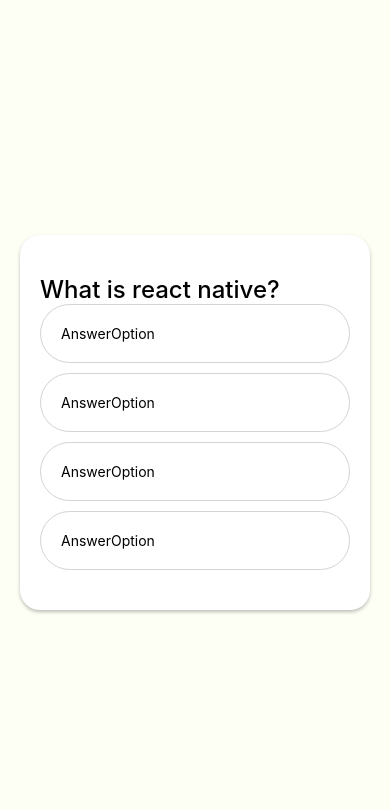
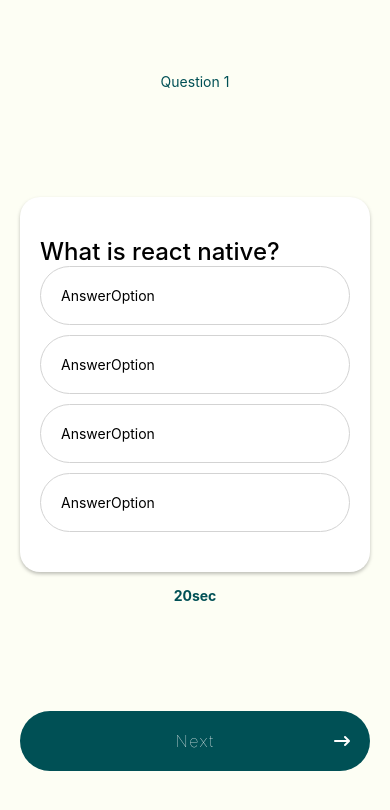
Before and after one commit to kislay-gupta/Quiz-react-native, a React Native app: screen / in a window 390 px wide. Shown: the top 810 px of the page. Built offline with nearby package versions, Linux system fonts and the light colour scheme.

Commit message:
feat: quiz ui completed

```diff
--- a/src/app/QuizScreen.tsx
+++ b/src/app/QuizScreen.tsx
@@ -1,20 +1,86 @@
-import { Text, View } from "react-native";
+import {
+  Text,
+  View,
+  StyleSheet,
+  SafeAreaView,
+  Button,
+  Pressable,
+} from "react-native";
 import React from "react";
 import QuestionCard from "../components/QuestionCard";
+import FontAwesome6 from "@expo/vector-icons/FontAwesome6";
 
 const QuizScreen = () => {
   return (
-    <View
-      style={{
-        backgroundColor: "#fdfef4",
-        flex: 1,
-        justifyContent: "center",
-        padding: 20,
-      }}
-    >
-      <QuestionCard />
-    </View>
+    <SafeAreaView style={styles.page}>
+      <View style={styles.container}>
+        {/* header */}
+        <View>
+          <Text style={styles.title}>Question 1</Text>
+        </View>
+        {/* body */}
+        <View>
+          <QuestionCard />
+          <Text style={styles.time}>20sec</Text>
+        </View>
+        {/* footer */}
+        <Pressable
+          onPress={() => {
+            console.warn("Pressed");
+          }}
+          style={styles.button}
+          onLongPress={() => {
+            console.warn("Press long");
+          }}
+        >
+          <Text style={styles.buttonText}>Next</Text>
+          <FontAwesome6
+            name="arrow-right-long"
+            size={16}
+            color="white"
+            style={styles.buttonIcon}
+          />
+        </Pressable>
+      </View>
+    </SafeAreaView>
   );
 };
 
 export default QuizScreen;
+
+const styles = StyleSheet.create({
+  page: { flex: 1, backgroundColor: "#fdfef4" },
+  container: {
+    flex: 1,
+    justifyContent: "space-around",
+
+    padding: 20,
+  },
+  title: {
+    textAlign: "center",
+    color: "#005055",
+  },
+  time: {
+    textAlign: "center",
+    marginTop: 15,
+    color: "#005055",
+    fontWeight: "bold",
+  },
+  button: {
+    backgroundColor: "#005055",
+    padding: 20,
+    borderRadius: 100,
+    alignItems: "center",
+    justifyContent: "center",
+  },
+  buttonText: {
+    color: "white",
+    fontWeight: "100",
+    fontSize: 16,
+    letterSpacing: 1.5,
+  },
+  buttonIcon: {
+    position: "absolute",
+    right: 20,
+  },
+});
```
